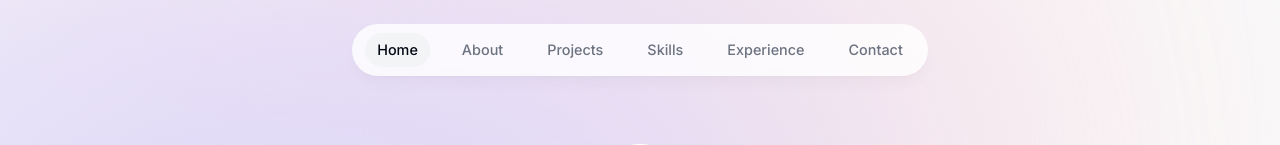
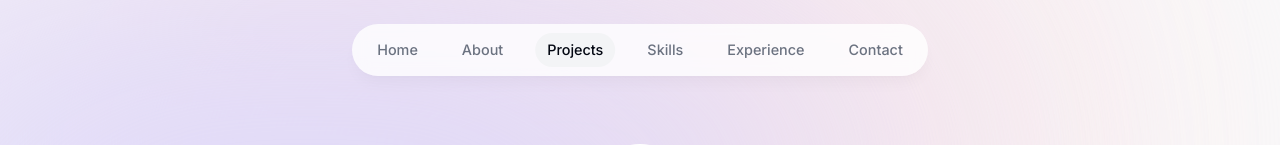
Before and after one commit to ruben-arcos/rubenarcos, a Next.js app: page / in a window 1280 px wide. Shown: the top 145 px of the page. Built offline with nearby package versions, Linux system fonts and the light colour scheme; grey boxes are pictures that could not be loaded.

Commit message:
active section functional now. when user scrolls down the app, navbar chages current location within the app

```diff
--- a/components/About.tsx
+++ b/components/About.tsx
@@ -1,15 +1,32 @@
-"use client"
-import React from "react";
+"use client";
+import React, { useEffect } from "react";
 import SectionHeading from "./SectionHeading";
 import { motion } from "framer-motion";
+import { useInView } from "react-intersection-observer";
+import { useActiveSectionContext } from "@/context/ActiveSectionContext";
 
 export default function About() {
+  const { ref, inView } = useInView({
+    threshold: 0.75,
+  });
+  const { setActiveSection } = useActiveSectionContext();
+
+  // useEffect synchronizes with the inView variable value
+  // inView tell us our current state, and this updates our external system (located in the active section context file)
+  useEffect(() => {
+    if (inView) {
+      setActiveSection("About");
+    }
+  }, [inView, setActiveSection]);
+
   return (
-    <motion.section className="mb-28 max-w-[45rem] text-center leading-8 sm:mb-40 scroll-mt-28"
-    initial={{opacity: 0, y: 100}}
-    animate={{opacity: 1,  y: 0}}
-    transition={{delay: 0.175}}
-    id="about"
+    <motion.section
+      ref={ref}
+      className="mb-28 max-w-[45rem] text-center leading-8 sm:mb-40 scroll-mt-28"
+      initial={{ opacity: 0, y: 100 }}
+      animate={{ opacity: 1, y: 0 }}
+      transition={{ delay: 0.175 }}
+      id="about"
     >
       <SectionHeading>about me</SectionHeading>
       <p className="mb-3">
@@ -21,11 +38,9 @@ export default function About() {
         problem-solving aspect. I <span className="underline">love</span> the
         feeling of finally figuring out a solution to a problem. My core stack
         is{" "}
-        <span className="font-medium">
-          React, Next.js, Node.js, and MySql
-        </span>
-        . I am also familiar with TypeScript. I am always looking to
-        learn new technologies. I am currently looking for a{" "}
+        <span className="font-medium">React, Next.js, Node.js, and MySql</span>.
+        I am also familiar with TypeScript. I am always looking to learn new
+        technologies. I am currently looking for a{" "}
         <span className="font-medium">full-time position</span> as a software
         developer.
       </p>
--- a/components/Intro.tsx
+++ b/components/Intro.tsx
@@ -1,15 +1,35 @@
 "use client";
 import Image from "next/image";
-import React from "react";
+import React, { useEffect } from "react";
 import { motion } from "framer-motion";
 import Link from "next/link";
 import { BsArrowRight, BsLinkedin } from "react-icons/bs";
 import { HiDownload } from "react-icons/hi";
 import { FaGithubSquare } from "react-icons/fa";
+import { useInView } from "react-intersection-observer";
+import { useActiveSectionContext } from "@/context/ActiveSectionContext";
 
 export default function Intro() {
+  // CONTEXT API
+  const { ref, inView } = useInView({
+    threshold: 0.5,
+  });
+  const { setActiveSection } = useActiveSectionContext();
+
+  // useEffect synchronizes with the inView variable value
+  // inView tell us our current state, and this updates our external system (located in the active section context file)
+  useEffect(() => {
+    if (inView) {
+      setActiveSection("Home");
+    }
+  }, [inView, setActiveSection]);
+
   return (
-    <section id="home" className="mb-28 max-w-[50rem] text-center sm:mb-0 scroll-mt-[100rem]">
+    <section
+      ref={ref}
+      id="home"
+      className="mb-28 max-w-[50rem] text-center sm:mb-0 scroll-mt-[100rem]"
+    >
       <div className="flex items-center justify-center">
         <div className="relative">
           <motion.div
@@ -53,7 +73,8 @@ export default function Intro() {
         animate={{ opacity: 1, y: 0 }}
       >
         <span className="font-bold">Hello, I'm Ruben.</span> I'm a{" "}
-        <span className="font-bold">full-stack developer</span> with a passion for building <span className="italic">sites & apps</span>. My focus is{" "}
+        <span className="font-bold">full-stack developer</span> with a passion
+        for building <span className="italic">sites & apps</span>. My focus is{" "}
         <span className="underline">React (Next.js)</span>.
       </motion.h1>
 
@@ -74,7 +95,7 @@ export default function Intro() {
         </Link>
 
         <a
-          className="group bg-white px-7 py-3  flex items-center gap-2 rounded-full outline-none focus:scale-110 hover:scale-110 active:scale-105 transition cursor-pointe boder border-black/10"
+          className="group bg-white px-7 py-3  flex items-center gap-2 rounded-full outline-none focus:scale-110 hover:scale-110 active:scale-105 transition cursor-pointer border-black/10 dark:bg-white/10"
           href="/cv.pdf"
           download
         >
@@ -82,11 +103,19 @@ export default function Intro() {
           <HiDownload className="opacity-60 group-hover:translate-y-1 transition" />
         </a>
 
-        <a className="bg-white p-4 text-gray-700 hover:text-gray-950 flex items-center gap-2 rounded-full ffocus:scale-[1.15] hover:scale-[1.15]  active:scale-105 transition cursor-pointe boder border-black/10" href="https://www.linkedin.com/in/ruben-arcos/" target="_blank">
+        <a
+          className="bg-white p-4 text-gray-700 hover:text-gray-950 flex items-center gap-2 rounded-full ffocus:scale-[1.15] hover:scale-[1.15]  active:scale-105 transition cursor-pointe boder border-black/10"
+          href="https://www.linkedin.com/in/ruben-arcos/"
+          target="_blank"
+        >
           <BsLinkedin />
         </a>
 
-        <a className="bg-white p-4 text-gray-700 hover:text-gray-950 flex items-center gap-2 rounded-full text-[1.35rem] focus:scale-[1.15] hover:scale-[1.15] active:scale-105 transition cursor-pointe boder border-black/10" href="https://github.com/ruben-arcos" target="_blank">
+        <a
+          className="bg-white p-4 text-gray-700 hover:text-gray-950 flex items-center gap-2 rounded-full text-[1.35rem] focus:scale-[1.15] hover:scale-[1.15] active:scale-105 transition cursor-pointe boder border-black/10"
+          href="https://github.com/ruben-arcos"
+          target="_blank"
+        >
           <FaGithubSquare />
         </a>
       </motion.div>
--- a/components/Projects.tsx
+++ b/components/Projects.tsx
@@ -1,11 +1,28 @@
-import React from "react";
+"use client";
+import React, { useEffect } from "react";
 import SectionHeading from "./SectionHeading";
 import { projectsData } from "@/lib/data";
 import Project from "./Project";
+import { useInView } from "react-intersection-observer";
+import { useActiveSectionContext } from "@/context/ActiveSectionContext";
 
 export default function Projects() {
+  // CONTEXT API
+  const { ref, inView } = useInView({
+    threshold: 0.5,
+  });
+  const { setActiveSection } = useActiveSectionContext();
+
+  // useEffect synchronizes with the inView variable value
+  // inView tell us our current state, and this updates our external system (located in the active section context file)
+  useEffect(() => {
+    if (inView) {
+      setActiveSection("Projects");
+    }
+  }, [inView, setActiveSection]);
+
   return (
-    <section id="projects" className="scroll-mt-28">
+    <section ref={ref} id="projects" className="scroll-mt-28">
       <SectionHeading>my projects</SectionHeading>
 
       <div>
--- a/context/ActiveSectionContext.tsx
+++ b/context/ActiveSectionContext.tsx
@@ -16,6 +16,9 @@ type ActiveSectionContextType = {
 export const ActiveSectionContext =
   createContext<ActiveSectionContextType | null>(null);
 
+// CONTEXT API
+// external system to keep track of the states
+//  this is used in the component files
 export default function ActiveSectionContextProvider({
   children,
 }: ActiveSectionContextProviderProps) {
```
